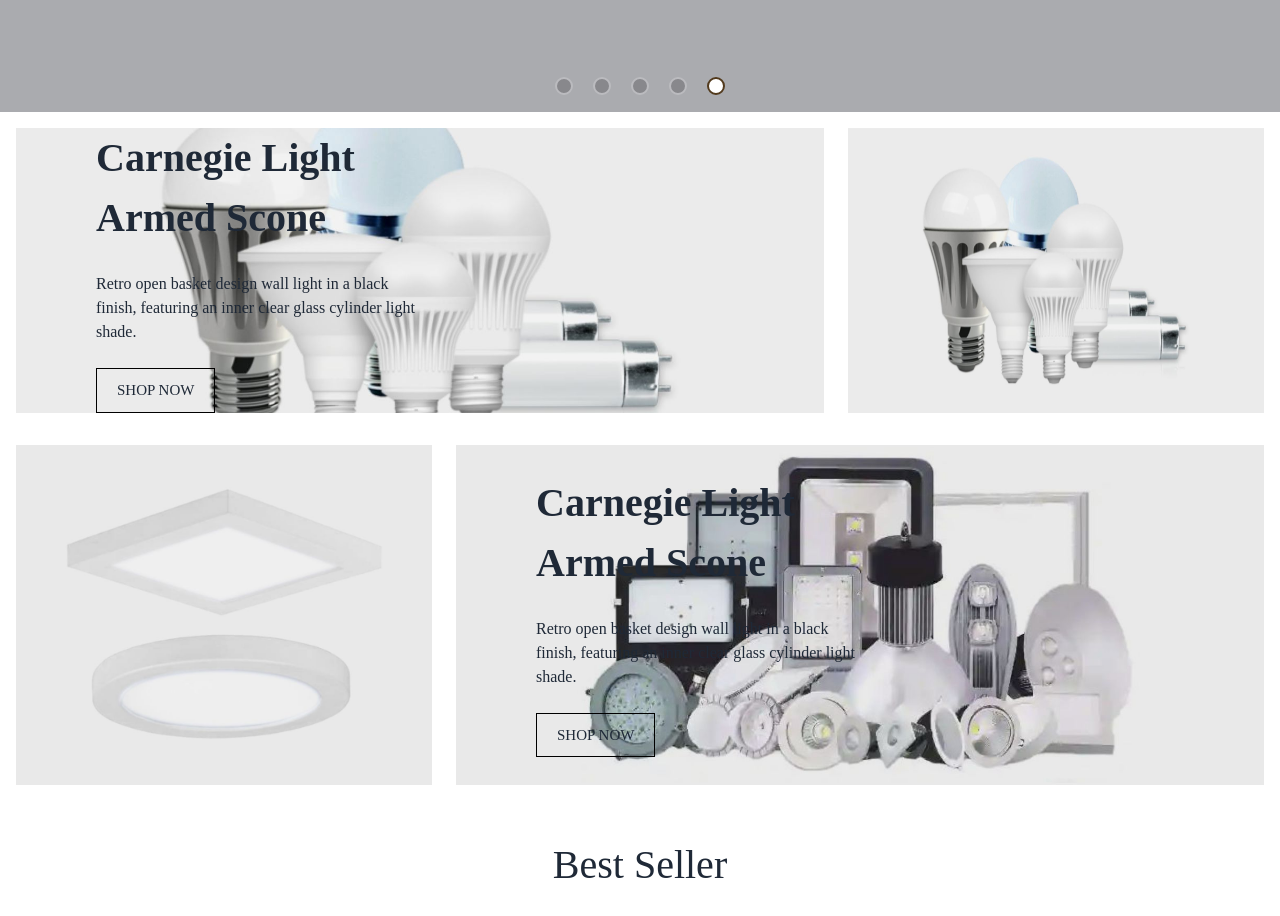
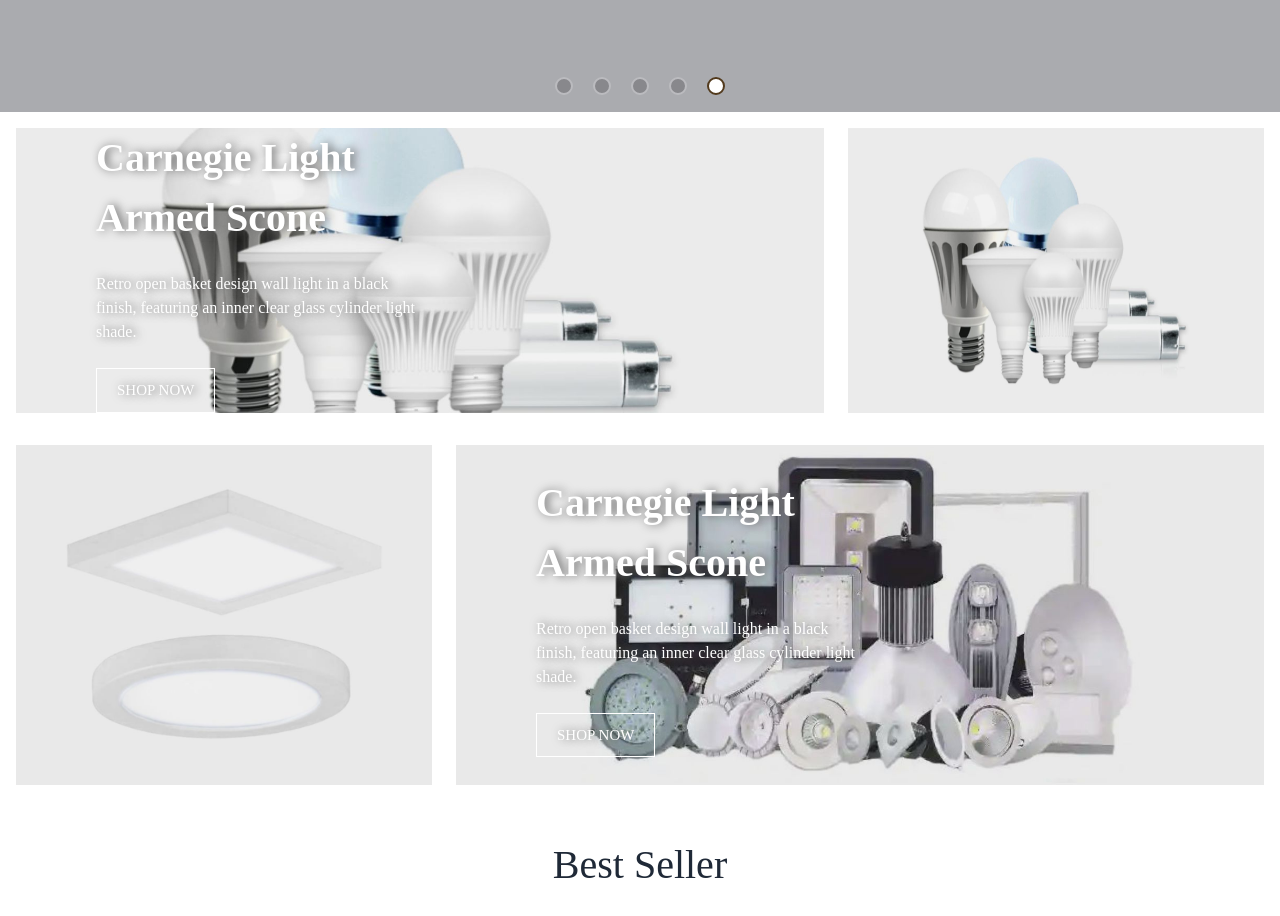
Before and after one commit to minhaz-taskeasy/pashaenargy-frontend, a React (Create React App) app: page / in a window 1280 px wide. Shown: the part 540-1456 px from the top of the page. Built offline with nearby package versions, Linux system fonts and the light colour scheme; a web font is replaced by a local one.

Commit message:
fix: BannerContent Text-color & feat: text-shadow

```diff
--- a/src/Pages/Home/BannerContent.css
+++ b/src/Pages/Home/BannerContent.css
@@ -1,5 +1,5 @@
 .shopBtn {
-    border: 1px solid black;
+	border: 1px solid white;
 	font-size: 15px;
 	padding: 10px 20px;
 }
@@ -17,12 +17,11 @@
 	background-color: #000;
 	color: #fff;
 	font-size: 12px;
-    letter-spacing: .2em;
+	letter-spacing: 0.2em;
 }
 
-
 .shopBtnL2 :hover.subBtn {
-    color: #FFF;
+	color: #fff;
 	background-color: #c5ac9b;
 	border: none;
 	padding: 14px 20px;
@@ -33,3 +32,7 @@
 	background-color: black;
 	padding: 10px 20px;
 }
+
+.banner-shadow {
+	text-shadow: rgb(102, 102, 102) 3px 0 10px;
+}
--- a/src/Pages/Home/BannerContent.js
+++ b/src/Pages/Home/BannerContent.js
@@ -28,7 +28,7 @@ const BannerContent = () => {
 							backgroundSize: "cover",
 						}}
 					>
-						<div className="text-left w-[50%] pl-20">
+						<div className="banner-shadow text-left w-[50%] pl-20 text-white">
 							<h3 className="text-[40px] font-bold">
 								Carnegie Light Armed Scone
 							</h3>
@@ -37,7 +37,7 @@ const BannerContent = () => {
 								an inner clear glass cylinder light shade.
 							</p>
 							<a className="shopBtnL" href="/">
-								<button className="shopBtn">SHOP NOW</button>
+								<button className="shopBtn banner-shadow">SHOP NOW</button>
 							</a>
 						</div>
 					</div>
@@ -61,8 +61,8 @@ const BannerContent = () => {
 							backgroundSize: "cover",
 						}}
 					>
-						<div className="text-left w-[50%] pl-20">
-							<h3 className="text-[40px] font-bold">
+						<div className="text-left w-[50%] pl-20 banner-shadow text-white">
+							<h3 className="text-[40px] font-bold ">
 								Carnegie Light Armed Scone
 							</h3>
 							<p className="py-6">
@@ -70,7 +70,7 @@ const BannerContent = () => {
 								an inner clear glass cylinder light shade.
 							</p>
 							<a className="shopBtnL" href="/">
-								<button className="shopBtn">SHOP NOW</button>
+								<button className="shopBtn banner-shadow">SHOP NOW</button>
 							</a>
 						</div>
 					</div>
```
Lines whose indentation alone changed are shown as unchanged.
